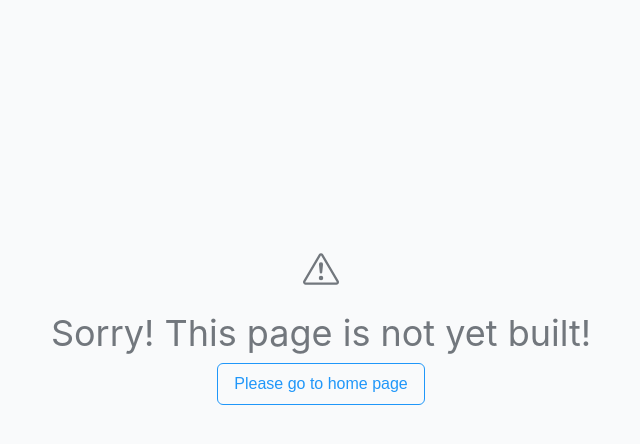
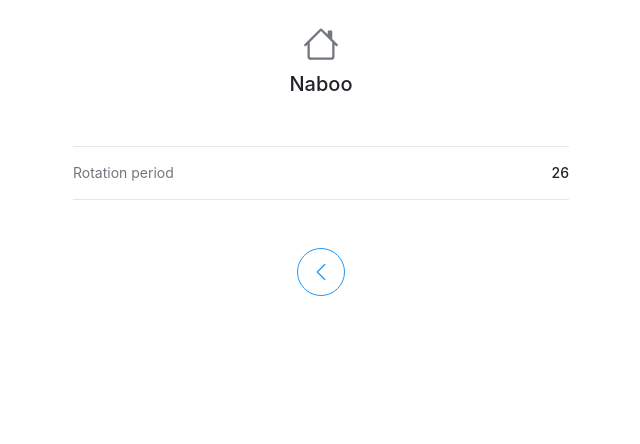
Before and after one commit to cosmas28/star-wars-client, a React (Create React App) app: page /planet in a window 1280 px wide. Shown: the top 444 px of the page, without its empty margins (319-959 px from the left). Built offline with nearby package versions, Linux system fonts and the light colour scheme.

Commit message:
rename HomeWorld to Planet

```diff
--- a/src/App.tsx
+++ b/src/App.tsx
@@ -1,7 +1,7 @@
 import * as React from 'react';
 import {BrowserRouter as Router, Route, Switch} from "react-router-dom";
 
-import {HomeWorld} from "./HomeWorld";
+import {Planet} from "./Planet";
 import {PageNotFound} from "./PageNotFound/";
 import {People} from "./People";
 import {PersonDetails} from "./PersonDetails";
@@ -12,7 +12,7 @@ function App() {
       <Switch>
         <Route path="/" component={People} exact />
         <Route path="/person-details/:name"><PersonDetails/></Route>
-        <Route path="/home-world"><HomeWorld/></Route>
+        <Route path="/planet"><Planet/></Route>
         <Route path="*" component={PageNotFound} />
       </Switch>
     </Router>
--- a/src/HomeWorld/index.tsx
+++ b/src/Planet/index.tsx
@@ -11,7 +11,7 @@ import {
 	HomeIconWrapper,
 } from "./styles";
 
-export const HomeWorld: React.FC<{}> = () => {
+export const Planet: React.FC<{}> = () => {
 	return (
 		<DetailsPageLayout
 			handleBackButtonClick={() => console.log("TO-DO. Back to home page")}
```
Also changed, not shown: src/Planet/styles.ts (renamed from src/HomeWorld/styles.ts).
